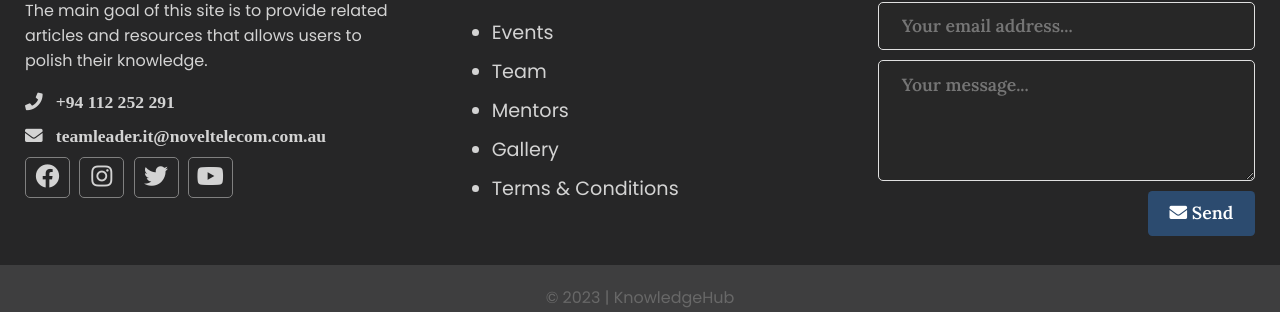
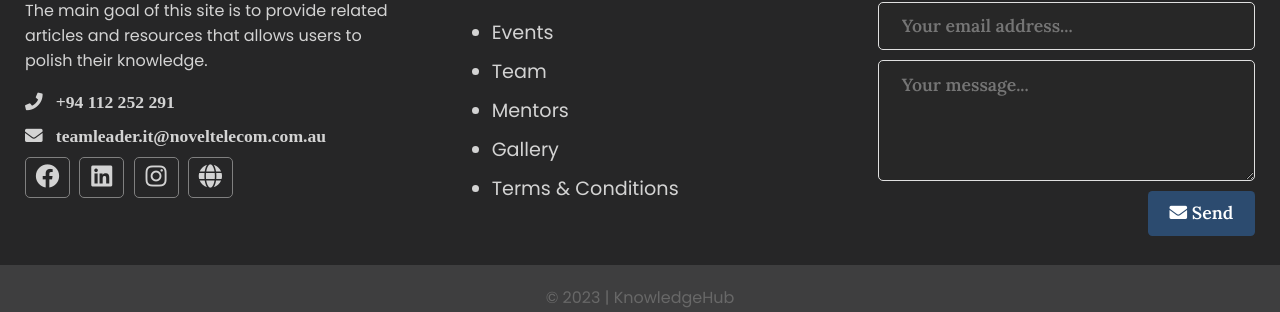
Before and after one commit to SterlingSoftwareSolutions/knowledge-hub, a PHP site: page /index.php in a window 1280 px wide. Shown: the part 1304-1616 px from the top of the page. Run offline with PHP 8.4, Linux system fonts and the light colour scheme; data comes from the database, SQL or seed files in the repository; data that the repository does not hold is empty; some libraries are stand-ins or nearby versions; some web fonts are replaced.

Commit message:
footer social media links

```diff
--- a/app/includes/footer.php
+++ b/app/includes/footer.php
@@ -8,15 +8,15 @@
             The main goal of this site is to provide related articles and resources that allows users to polish their knowledge.
           </p>
           <div class="contact">
-            <span><i class="fas fa-phone"> &nbsp; +94 112 252 291 </i></span>
+            <span><i class="fas fa-phone"> &nbsp; +94 112 252 291</i></span>
             <span><i class="fas fa-envelope">
                 &nbsp; teamleader.it@noveltelecom.com.au</i></span>
           </div>
           <div class="socials">
-            <a href="#"><i class="fab fa-facebook"></i></a>
-            <a href="#"><i class="fab fa-instagram"></i></a>
-            <a href="#"><i class="fab fa-twitter"></i></a>
-            <a href="#"><i class="fab fa-youtube"></i></a>
+            <a href="https://www.facebook.com/SterlingBPO/"><i class="fab fa-facebook"></i></a>
+            <a href="https://www.linkedin.com/company/sterling-bpo-solutions-pvt.-ltd"><i class="fab fa-linkedin"></i></a>
+            <a href="https://www.instagram.com/sterlingbpo/?hl=en"><i class="fab fa-instagram"></i></a>
+            <a href="https://sterlinglanka.com/"><i class="fa fa-globe"></i></a>
           </div>
         </div>
         <div class="footer__section links">
```
